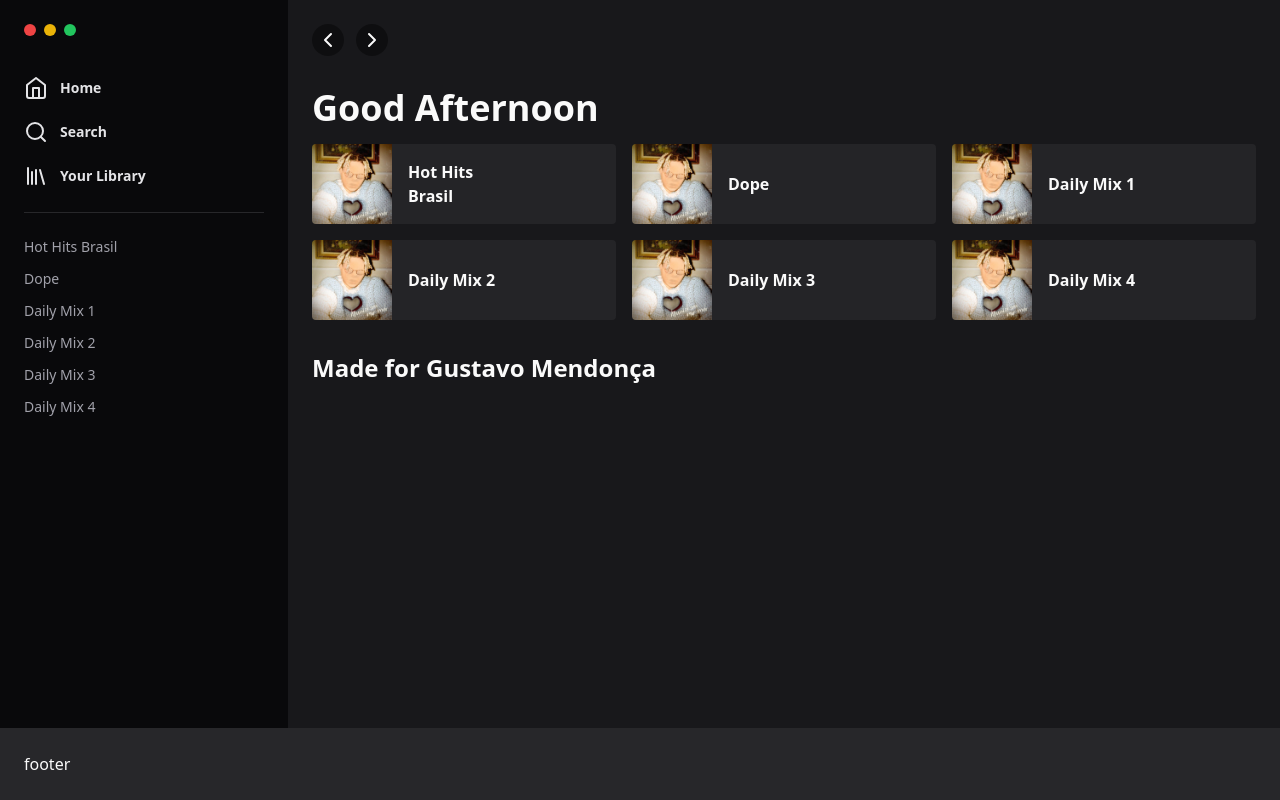
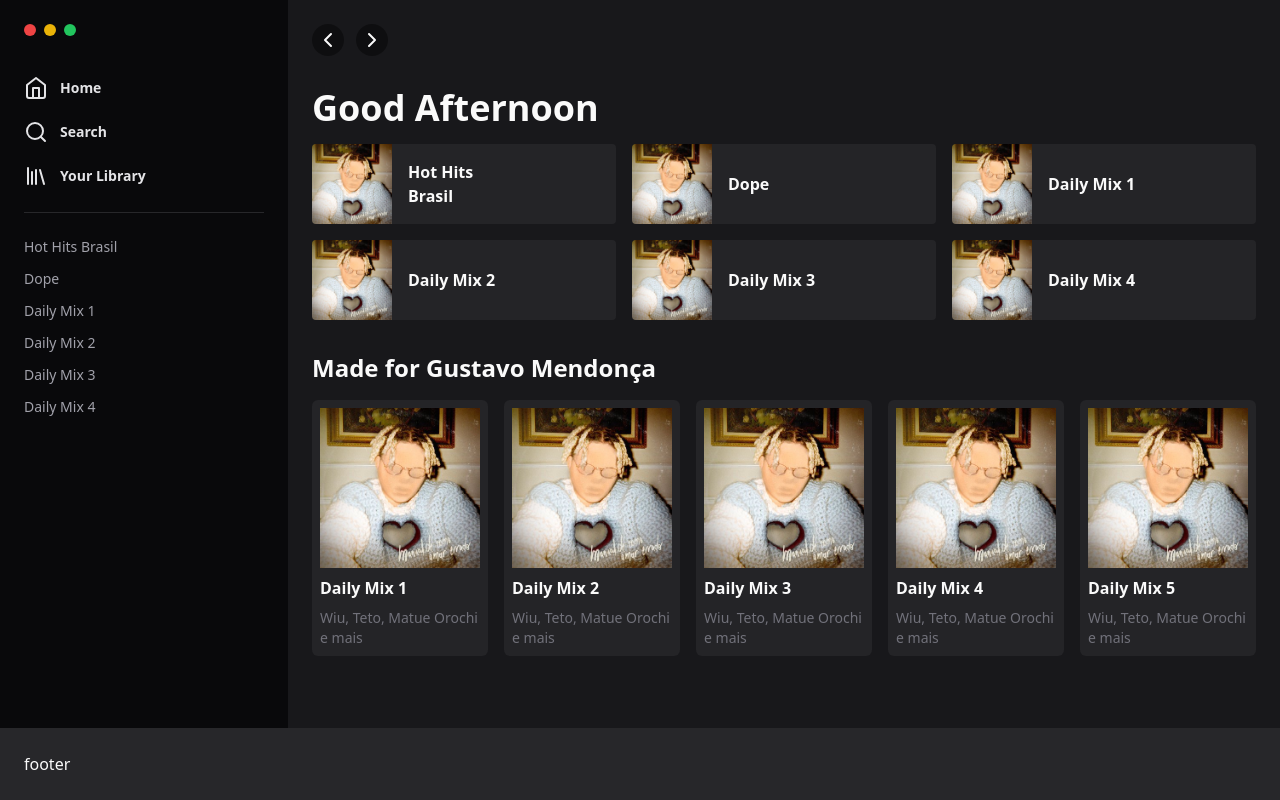
Before and after one commit to swxtz/spotify-ui, a Next.js app: page / in a window 1280 px wide. Built offline with nearby package versions, Linux system fonts and the light colour scheme.

Commit message:
feat: create playlists made for you component

```diff
--- a/package.json
+++ b/package.json
@@ -9,10 +9,12 @@
     "lint": "next lint"
   },
   "dependencies": {
+    "@next/font": "^13.3.0",
     "@types/node": "18.15.11",
     "@types/react": "18.0.35",
     "@types/react-dom": "18.0.11",
     "autoprefixer": "10.4.14",
+    "clsx": "^1.2.1",
     "eslint": "8.38.0",
     "eslint-config-next": "13.3.0",
     "lucide-react": "^0.161.0",
--- /dev/null
+++ b/src/app/components/MadeForYou.tsx
@@ -0,0 +1,34 @@
+import Image from 'next/image';
+import Album from '../../../public/album.jpg';
+import { useId } from 'react';
+
+export function MadeForYou() {
+  const playlists = [
+    { name: 'Daily Mix 1', description: 'Wiu, Teto, Matue Orochi e mais' },
+    { name: 'Daily Mix 2', description: 'Wiu, Teto, Matue Orochi e mais' },
+    { name: 'Daily Mix 3', description: 'Wiu, Teto, Matue Orochi e mais' },
+    { name: 'Daily Mix 4', description: 'Wiu, Teto, Matue Orochi e mais' },
+    { name: 'Daily Mix 5', description: 'Wiu, Teto, Matue Orochi e mais' },
+  ];
+
+
+  return (
+    <>
+      {playlists.map((playlist) => (
+        <a
+          key={useId()}
+          href="#"
+          className="bg-white/5 p-2 rounded-md flex flex-col gap-2 w-44 hover:bg-white/10 transition-colors"
+        >
+          <Image
+            src={Album}
+            alt="Manual de como amar errado"
+            className="w-full"
+          />
+          <strong className="font-semibold">{playlist.name}</strong>
+          <span className="text-sm text-zinc-500">{playlist.description}</span>
+        </a>
+      ))}
+    </>
+  );
+}
--- a/src/app/components/RecentPlaylists.tsx
+++ b/src/app/components/RecentPlaylists.tsx
@@ -1,9 +1,12 @@
+
 
 import Image from 'next/image';
 import { useId } from 'react';
 import play from '../../../public/play.svg';
 
 export function RecentPlaylists() {
+
+
   const playlists = [
     'Hot Hits Brasil',
     'Dope',
--- a/src/app/layout.tsx
+++ b/src/app/layout.tsx
@@ -1,18 +1,18 @@
-import './globals.css'
+import './globals.css';
 
 export const metadata = {
   title: 'Spotify',
   description: 'Listen to music',
-}
+};
 
 export default function RootLayout({
   children,
 }: {
-  children: React.ReactNode
+  children: React.ReactNode;
 }) {
   return (
     <html lang="pt-br">
-      <body className="bg-zinc-900 text-zinc-50">{children}</body>
+      <body className={'bg-zinc-900 text-zinc-50'}>{children}</body>
     </html>
-  )
+  );
 }
--- a/src/app/page.tsx
+++ b/src/app/page.tsx
@@ -1,9 +1,9 @@
-
 import { Home as HomeIcon, Search, Library} from 'lucide-react'
 import { Playlist } from "./components/Playlist";
 import { PagesButtons } from "./components/PagesButtons";
 import { RecentPlaylists } from "./components/RecentPlaylists";
 import { useId } from 'react'
+import { MadeForYou } from "./components/MadeForYou";
 
 export default function Home() {
 
@@ -51,11 +51,13 @@ export default function Home() {
 
           <h2 className="font-semibold text-2xl mt-8">Made for Gustavo Mendonça</h2>
 
-          <div className="grid grid-cols-5 gap-4 mt-4"></div>
+          <div className="grid grid-cols-5 gap-4 mt-4">
+            <MadeForYou />
+          </div>
 
         </main>
       </div>
-      <footer className="bg-zinc-800 border-1 border-zinc-700 p-6">footer</footer>
+      <footer className="bg-zinc-800 border-1 border-zinc-700 p-6 fixed bottom-0 w-full">footer</footer>
     </div>
   );
 }
```
Also changed, not shown: 1 other file (tests, documents, lock files or other folders).
